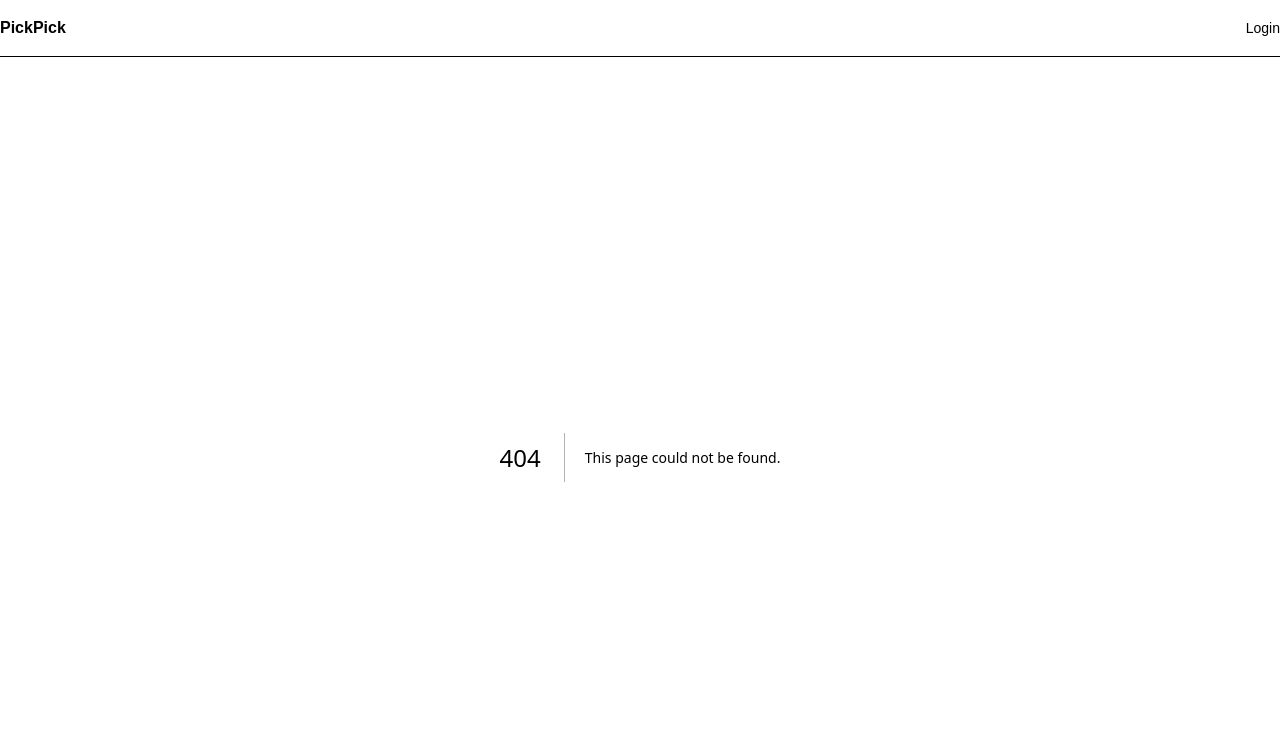
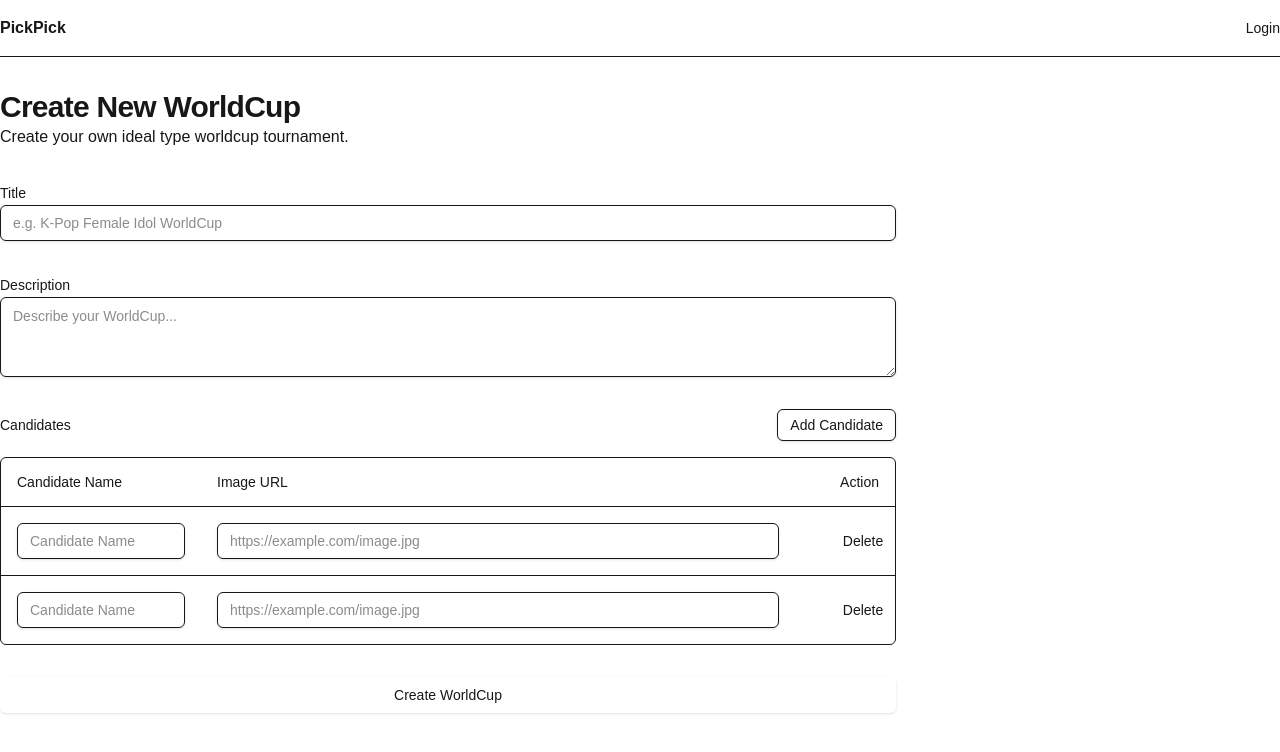
Before and after one commit to loco9939/pick-pick, a Next.js app: page /create in a window 1280 px wide. Before the commit this address had no page. Shown: the top 752 px of the page. Built offline with nearby package versions, Linux system fonts and the light colour scheme.

Commit message:
feat: Implement WorldCup Creation

```diff
--- /dev/null
+++ b/src/app/create/page.tsx
@@ -0,0 +1,168 @@
+'use client';
+
+import React, { useState } from 'react';
+
+interface Candidate {
+    name: string;
+    url: string;
+}
+
+export default function CreatePage() {
+    const [title, setTitle] = useState('');
+    const [description, setDescription] = useState('');
+    const [candidates, setCandidates] = useState<Candidate[]>([
+        { name: '', url: '' },
+        { name: '', url: '' },
+    ]);
+    const [error, setError] = useState('');
+
+    const handleCandidateChange = (index: number, field: keyof Candidate, value: string) => {
+        const newCandidates = [...candidates];
+        newCandidates[index][field] = value;
+        setCandidates(newCandidates);
+    };
+
+    const addCandidate = () => {
+        setCandidates([...candidates, { name: '', url: '' }]);
+    };
+
+    const removeCandidate = (index: number) => {
+        if (candidates.length <= 2) {
+            setError('At least 2 candidates are required');
+            return;
+        }
+        const newCandidates = candidates.filter((_, i) => i !== index);
+        setCandidates(newCandidates);
+    };
+
+    const handleSubmit = (e: React.FormEvent) => {
+        e.preventDefault();
+        setError('');
+
+        if (!title.trim()) {
+            setError('Title is required');
+            return;
+        }
+
+        const validCandidates = candidates.filter(c => c.name.trim() && c.url.trim());
+        if (validCandidates.length < candidates.length) {
+            setError('All candidates must have a name and image URL');
+            return;
+        }
+
+        if (validCandidates.length < 2) {
+            setError('At least 2 candidates are required');
+            return;
+        }
+
+        // TODO: Submit to Supabase
+        console.log({ title, description, candidates: validCandidates });
+    };
+
+    return (
+        <div className="container max-w-4xl py-8">
+            <div className="mb-8">
+                <h1 className="text-3xl font-bold tracking-tight">Create New WorldCup</h1>
+                <p className="text-muted-foreground">Create your own ideal type worldcup tournament.</p>
+            </div>
+
+            <form onSubmit={handleSubmit} className="space-y-8">
+                {error && (
+                    <div className="rounded-md bg-destructive/15 p-3 text-sm text-destructive">
+                        {error}
+                    </div>
+                )}
+                <div className="space-y-2">
+                    <label htmlFor="title" className="text-sm font-medium leading-none peer-disabled:cursor-not-allowed peer-disabled:opacity-70">
+                        Title
+                    </label>
+                    <input
+                        id="title"
+                        value={title}
+                        onChange={(e) => setTitle(e.target.value)}
+                        className="flex h-9 w-full rounded-md border border-input bg-transparent px-3 py-1 text-sm shadow-sm transition-colors file:border-0 file:bg-transparent file:text-sm file:font-medium placeholder:text-muted-foreground focus-visible:outline-none focus-visible:ring-1 focus-visible:ring-ring disabled:cursor-not-allowed disabled:opacity-50"
+                        placeholder="e.g. K-Pop Female Idol WorldCup"
+                    />
+                </div>
+
+                <div className="space-y-2">
+                    <label htmlFor="description" className="text-sm font-medium leading-none peer-disabled:cursor-not-allowed peer-disabled:opacity-70">
+                        Description
+                    </label>
+                    <textarea
+                        id="description"
+                        value={description}
+                        onChange={(e) => setDescription(e.target.value)}
+                        className="flex min-h-[80px] w-full rounded-md border border-input bg-transparent px-3 py-2 text-sm shadow-sm placeholder:text-muted-foreground focus-visible:outline-none focus-visible:ring-1 focus-visible:ring-ring disabled:cursor-not-allowed disabled:opacity-50"
+                        placeholder="Describe your WorldCup..."
+                    />
+                </div>
+
+                <div className="space-y-4">
+                    <div className="flex items-center justify-between">
+                        <label className="text-sm font-medium leading-none peer-disabled:cursor-not-allowed peer-disabled:opacity-70">
+                            Candidates
+                        </label>
+                        <button
+                            type="button"
+                            onClick={addCandidate}
+                            className="inline-flex items-center justify-center whitespace-nowrap rounded-md text-sm font-medium transition-colors focus-visible:outline-none focus-visible:ring-1 focus-visible:ring-ring disabled:pointer-events-none disabled:opacity-50 border border-input bg-background shadow-sm hover:bg-accent hover:text-accent-foreground h-8 px-3"
+                        >
+                            Add Candidate
+                        </button>
+                    </div>
+
+                    <div className="rounded-md border">
+                        <table className="w-full caption-bottom text-sm">
+                            <thead className="[&_tr]:border-b">
+                                <tr className="border-b transition-colors hover:bg-muted/50 data-[state=selected]:bg-muted">
+                                    <th className="h-12 px-4 text-left align-middle font-medium text-muted-foreground w-[200px]">Candidate Name</th>
+                                    <th className="h-12 px-4 text-left align-middle font-medium text-muted-foreground">Image URL</th>
+                                    <th className="h-12 px-4 text-right align-middle font-medium text-muted-foreground w-[100px]">Action</th>
+                                </tr>
+                            </thead>
+                            <tbody className="[&_tr:last-child]:border-0">
+                                {candidates.map((candidate, index) => (
+                                    <tr key={index} className="border-b transition-colors hover:bg-muted/50 data-[state=selected]:bg-muted">
+                                        <td className="p-4 align-middle">
+                                            <input
+                                                value={candidate.name}
+                                                onChange={(e) => handleCandidateChange(index, 'name', e.target.value)}
+                                                className="flex h-9 w-full rounded-md border border-input bg-transparent px-3 py-1 text-sm shadow-sm transition-colors file:border-0 file:bg-transparent file:text-sm file:font-medium placeholder:text-muted-foreground focus-visible:outline-none focus-visible:ring-1 focus-visible:ring-ring disabled:cursor-not-allowed disabled:opacity-50"
+                                                placeholder="Candidate Name"
+                                            />
+                                        </td>
+                                        <td className="p-4 align-middle">
+                                            <input
+                                                value={candidate.url}
+                                                onChange={(e) => handleCandidateChange(index, 'url', e.target.value)}
+                                                className="flex h-9 w-full rounded-md border border-input bg-transparent px-3 py-1 text-sm shadow-sm transition-colors file:border-0 file:bg-transparent file:text-sm file:font-medium placeholder:text-muted-foreground focus-visible:outline-none focus-visible:ring-1 focus-visible:ring-ring disabled:cursor-not-allowed disabled:opacity-50"
+                                                placeholder="https://example.com/image.jpg"
+                                            />
+                                        </td>
+                                        <td className="p-4 align-middle text-right">
+                                            <button
+                                                type="button"
+                                                onClick={() => removeCandidate(index)}
+                                                className="inline-flex items-center justify-center whitespace-nowrap rounded-md text-sm font-medium transition-colors focus-visible:outline-none focus-visible:ring-1 focus-visible:ring-ring disabled:pointer-events-none disabled:opacity-50 hover:bg-destructive/90 hover:text-destructive-foreground h-8 w-8 text-destructive"
+                                            >
+                                                Delete
+                                            </button>
+                                        </td>
+                                    </tr>
+                                ))}
+                            </tbody>
+                        </table>
+                    </div>
+                </div>
+
+                <button
+                    type="submit"
+                    className="inline-flex items-center justify-center whitespace-nowrap rounded-md text-sm font-medium transition-colors focus-visible:outline-none focus-visible:ring-1 focus-visible:ring-ring disabled:pointer-events-none disabled:opacity-50 bg-primary text-primary-foreground shadow hover:bg-primary/90 h-9 px-4 py-2 w-full"
+                >
+                    Create WorldCup
+                </button>
+            </form>
+        </div>
+    );
+}
```
Also changed, not shown: 1 other file (tests, documents, lock files or other folders).
